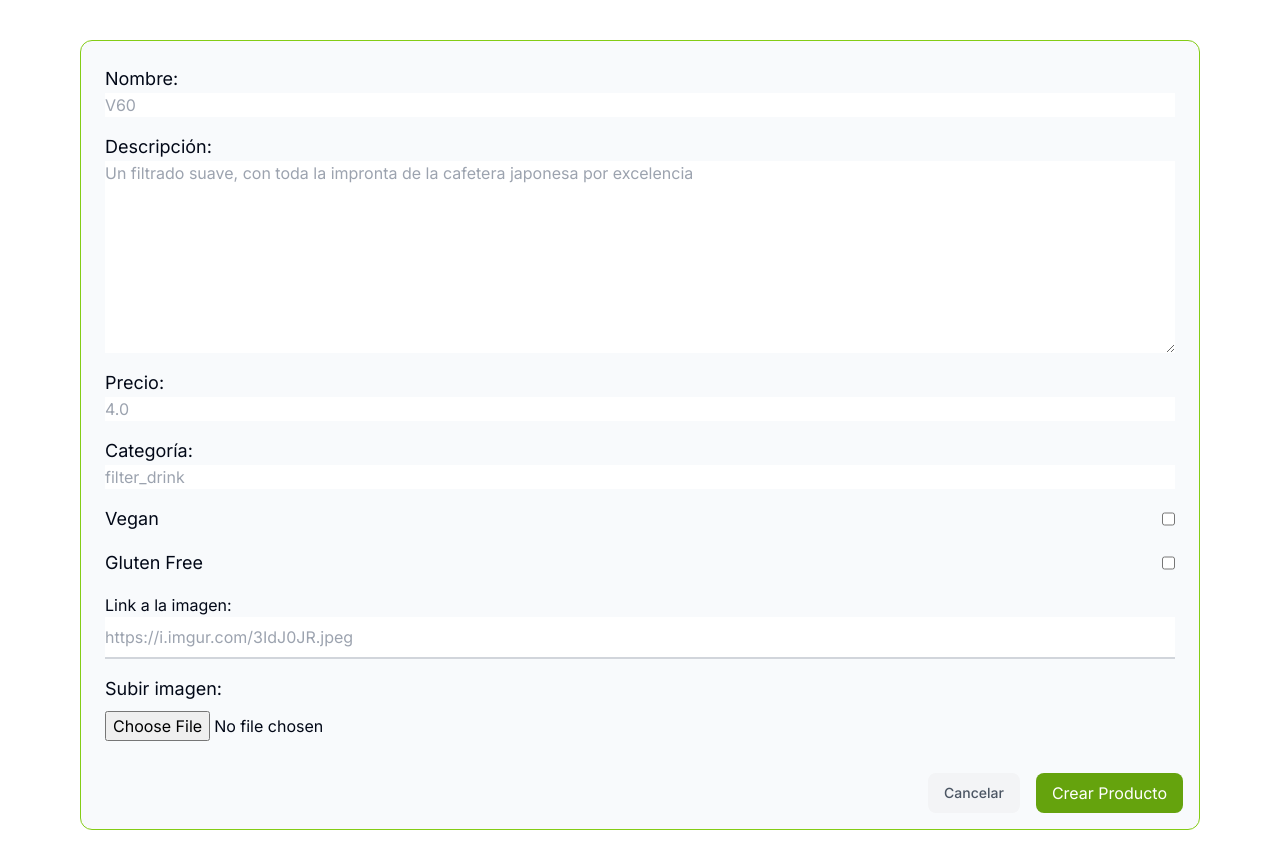
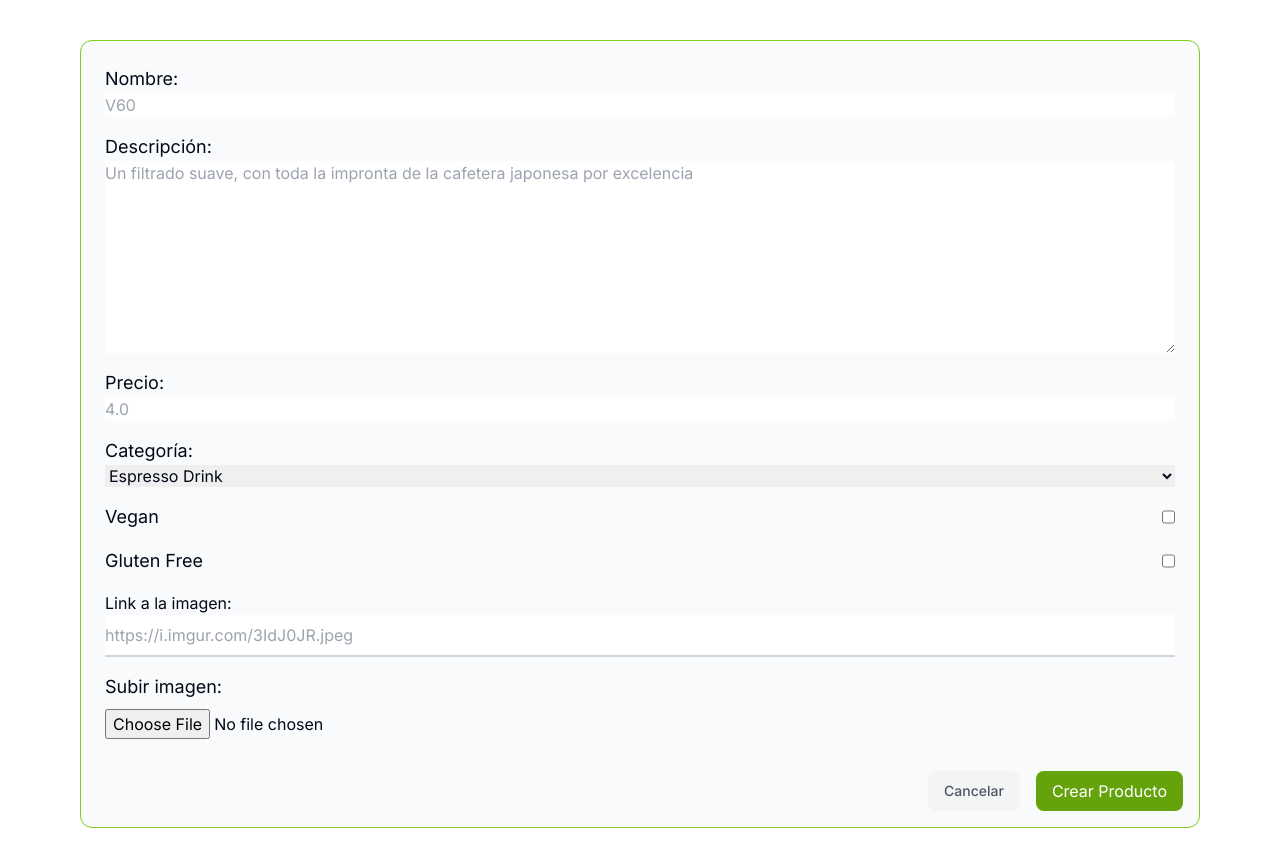
Before and after one commit to Juan-Dingevan/cesca-dingevan-proyecto-nextjs, a Next.js app: page /admin/create in a window 1280 px wide. Built offline with nearby package versions, Linux system fonts and the light colour scheme.

Commit message:
Not Found, Error and others

```diff
--- /dev/null
+++ b/app/admin/[id]/not-found.tsx
@@ -0,0 +1,18 @@
+import Link from 'next/link';
+import { FaceFrownIcon } from '@heroicons/react/24/outline';
+
+export default function NotFound() {
+  return (
+    <main className="flex h-full flex-col items-center justify-center gap-2">
+      <FaceFrownIcon className="w-10 text-gray-400" />
+      <h2 className="text-xl font-semibold">404 Not Found</h2>
+      <p>No se encontró el producto solicitado.</p>
+      <Link
+        href="/admin"
+        className="mt-4 rounded-md bg-blue-500 px-4 py-2 text-sm text-white transition-colors hover:bg-blue-400"
+      >
+        Go Back
+      </Link>
+    </main>
+  );
+}
--- /dev/null
+++ b/app/admin/error.tsx
@@ -0,0 +1,31 @@
+'use client';
+
+import { useEffect } from 'react';
+
+export default function Error({
+  error,
+  reset,
+}: {
+  error: Error & { digest?: string };
+  reset: () => void;
+}) {
+  useEffect(() => {
+    // Optionally log the error to an error reporting service
+    console.error(error);
+  }, [error]);
+
+  return (
+    <main className="flex h-full flex-col items-center justify-center">
+      <h2 className="text-center">¡Algo salio mal!</h2>
+      <button
+        className="mt-4 rounded-md bg-lime-600 px-4 py-2 text-sm text-white transition-colors hover:bg-blue-400"
+        onClick={
+          // Attempt to recover by trying to re-render the invoices route
+          () => reset()
+        }
+      >
+        Intentar otra vez
+      </button>
+    </main>
+  );
+}
--- a/app/components/abm/CreateForm.tsx
+++ b/app/components/abm/CreateForm.tsx
@@ -83,13 +83,21 @@ export default function Form() {
         <div className="input-data">
         <label htmlFor='category' className="flex flex-col p-2">
           <p className='text-lg'>Categoría:</p>
-            <input
+          <select
             id="category"
             name="category"
-              type="text"
-              placeholder="filter_drink"
-              className="input-text"
-            />
+            className="input-select"
+          >
+            <option value="espresso_drink">Espresso Drink</option>
+            <option value="filter_drink">Filter Drink</option>
+            <option value="iced_drink">Iced Drink</option>
+            <option value="milk_drink">Milk Drink</option>
+            <option value="tea">Tea</option>
+            <option value="cake">Cake</option>
+            <option value="pastry">Pastry</option>
+            <option value="sandwich">Sandwich</option>
+            <option value="cookie">Cookie</option>
+          </select>
         </label>
       </div>
 
--- a/app/components/abm/EditForm.tsx
+++ b/app/components/abm/EditForm.tsx
@@ -53,13 +53,23 @@ export default function EditProductForm({
         <div className="underline"></div>
       </div>
       <div className="input-data">
-        <label>Categoria   </label>
-        <input
-        id="category"
-        name="category"
-        type="text"
-        defaultValue={product.category}
-        className="input-text"/>
+        <label htmlFor="category">Categoría</label>
+        <select
+          id="category"
+          name="category"
+          defaultValue={product.category}
+          className="input-select"
+        >
+          <option value="espresso_drink">Espresso Drink</option>
+          <option value="filter_drink">Filter Drink</option>
+          <option value="iced_drink">Iced Drink</option>
+          <option value="milk_drink">Milk Drink</option>
+          <option value="tea">Tea</option>
+          <option value="cake">Cake</option>
+          <option value="pastry">Pastry</option>
+          <option value="sandwich">Sandwich</option>
+          <option value="cookie">Cookie</option>
+        </select>
         <div className="underline"></div>
       </div>
       <div className="input-data boolean flex items-center">
```
Lines whose indentation alone changed are shown as unchanged.
